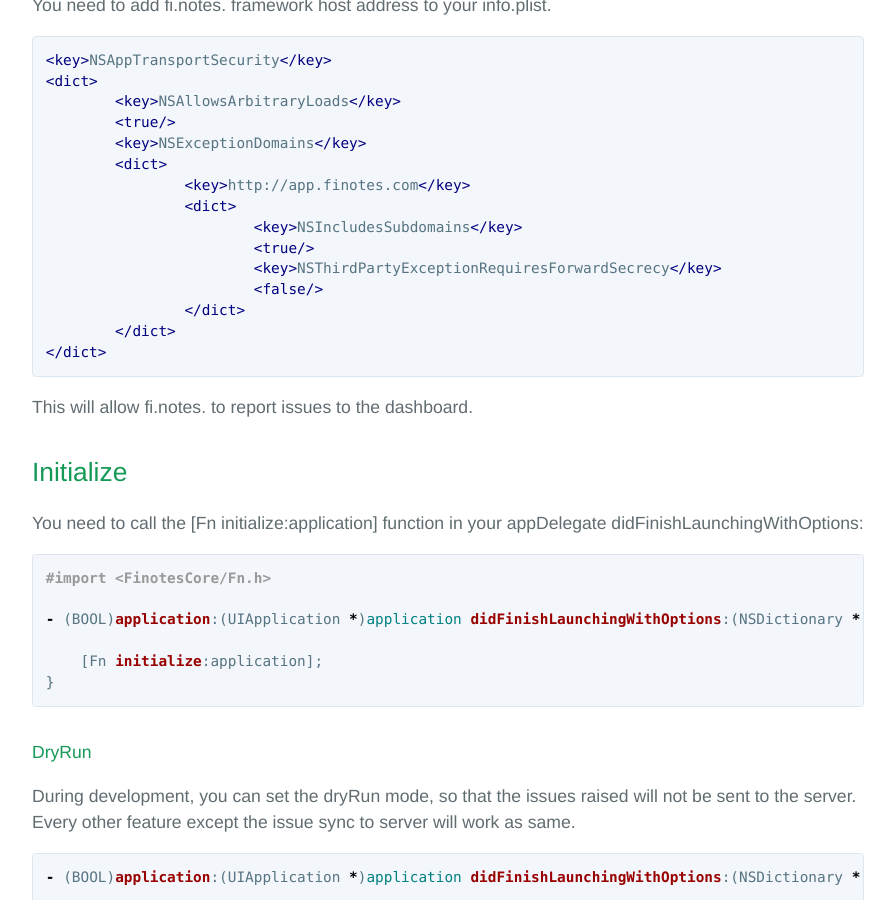
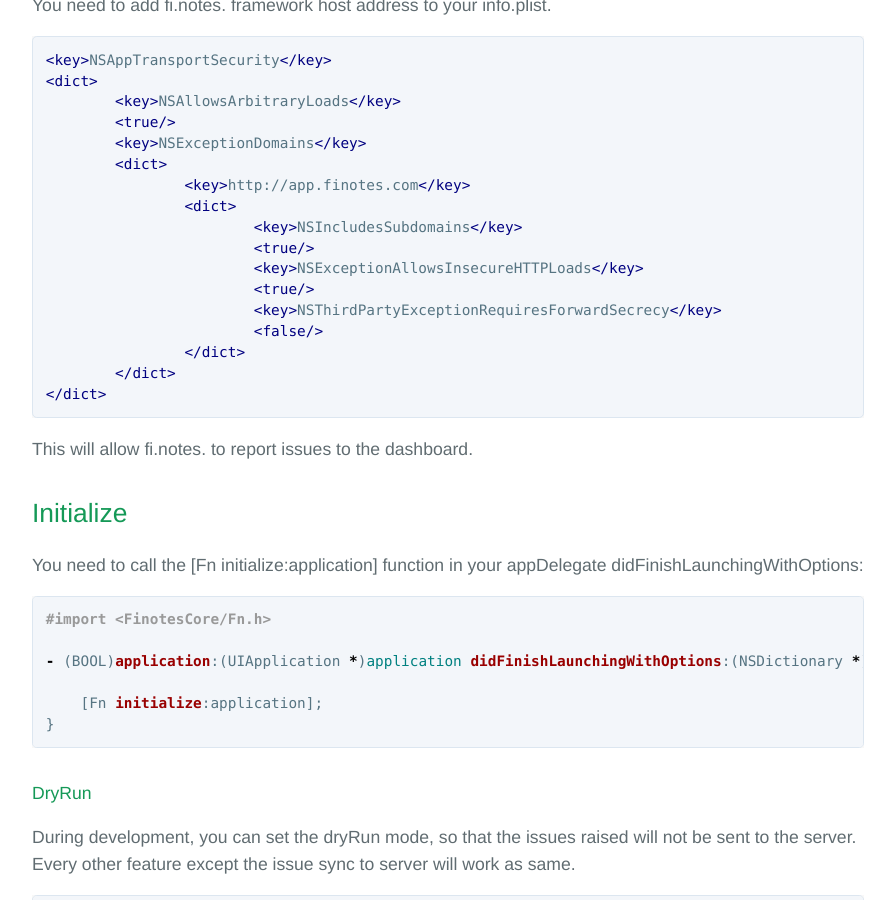
Before and after one commit to finotes/finotes.github.io, a Jekyll site: the page built from _posts/2018-01-19-ios-docs.md, in a window 1280 px wide and 900 px high, scrolled down 966 px. Shown: the whole window, without its empty margins (192-1087 px from the left). Built offline with Jekyll 4.4.1, drawn with Linux system fonts in a browser that asks for light colours; some web fonts are replaced.

Commit message:
Update 2018-01-19-ios-docs.md

```diff
--- a/_posts/2018-01-19-ios-docs.md
+++ b/_posts/2018-01-19-ios-docs.md
@@ -46,6 +46,8 @@ You need to add fi.notes. framework host address to your info.plist.
 		<dict>
 			<key>NSIncludesSubdomains</key>
 			<true/>
+			<key>NSExceptionAllowsInsecureHTTPLoads</key>
+		        <true/>
 			<key>NSThirdPartyExceptionRequiresForwardSecrecy</key>
 			<false/>
 		</dict>
```
